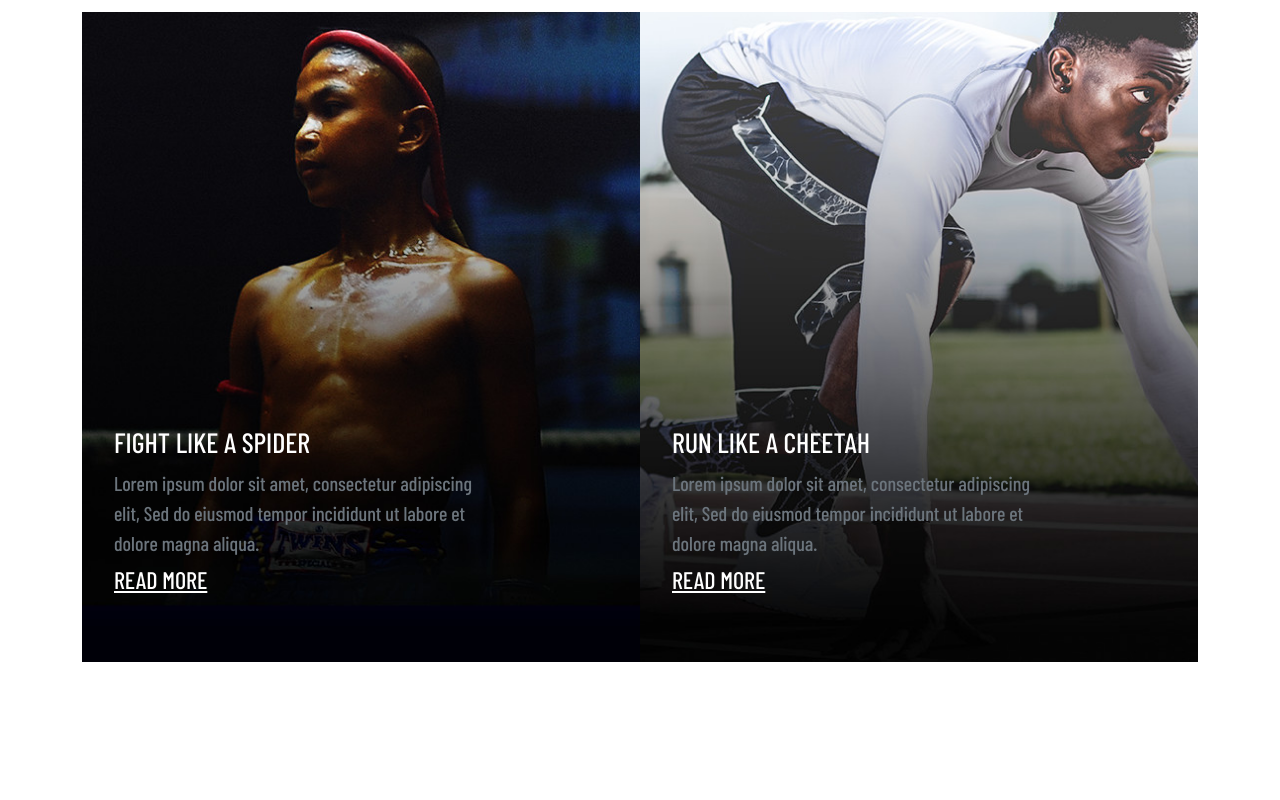
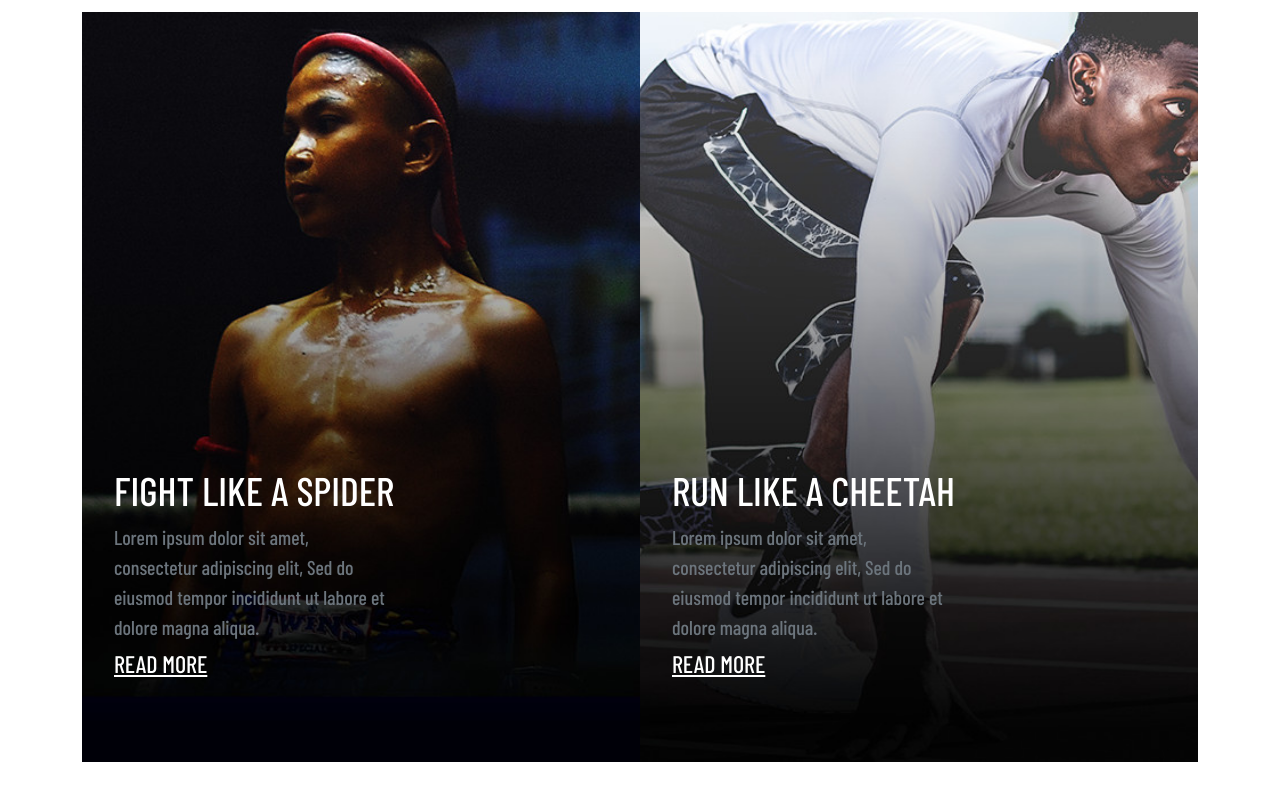
Before and after one commit to JohannesHa98/webshop, a Next.js app: page / in a window 1280 px wide. Shown: the part 866-1666 px from the top of the page. Before the commit the page ends 1624 px from the top, so only its background shows below. Built offline with nearby package versions, Linux system fonts and the light colour scheme; no server answers.

Commit message:
Fix several responsiveness issues

```diff
--- a/src/app/globals.css
+++ b/src/app/globals.css
@@ -85,6 +85,22 @@ body {
   transition: background-color 0.3s, border-color 0.3s, color 0.3s;
 }
 
+@media (max-width: 767px) {
+  .custom-slide-1 {
+    background-image: url("/images/slide1-small.jpg");
+  }
+  .carousel-content {
+    top: 77%;
+    left: 23.2%;
+  }
+  .button-group .btn-primary,
+  .button-group .btn-outline-primary {
+    width: 20vw;
+    height: 6vw;
+    font-size: 2vw;
+  }
+}
+
 .button-group .btn-primary {
   background-color: white;
   border: 2px solid white;
@@ -158,3 +174,13 @@ body {
   height: 84%;
   object-fit: cover;
 }
+
+.banner-description{
+  width: 55%;
+}
+
+@media (max-width: 1199px) {
+  .banner-description{
+    width: 75%;
+  }
+}
--- a/src/app/page.js
+++ b/src/app/page.js
@@ -98,7 +98,7 @@ export default function Home() {
       }
       setLastScrollY(window.scrollY);
 
-      if (window.scrollY <= 200) {
+      if (window.scrollY <= 100) {
         setBgColor("rgba(0, 0, 0, 0)");
       } else {
         setBgColor("black");
@@ -299,17 +299,17 @@ export default function Home() {
                 className="banner-box d-flex align-items-end text-white p-3"
                 style={{
                   backgroundImage: 'url("/images/muay.jpg")',
-                  height: "650px",
+                  height: "750px",
                   backgroundSize: "cover",
                   backgroundPosition: "center",
                   backgroundRepeat: "no-repeat",
                 }}
               >
-                <div className="banner-text ps-3 pb-5">
-                  <h3 className="banner-title fs-3 position-relative">
+                <div className="banner-text ps-3 pb-5 mb-3">
+                  <h3 className="banner-title fs-1 position-relative">
                     FIGHT LIKE A SPIDER
                   </h3>
-                  <p className="banner-description fs-5 w-75 text-secondary mb-1">
+                  <p className="banner-description fs-5 text-secondary mb-1">
                     Lorem ipsum dolor sit amet, consectetur adipiscing elit, Sed
                     do eiusmod tempor incididunt ut labore et dolore magna
                     aliqua.
@@ -328,17 +328,17 @@ export default function Home() {
                 className="banner-box-2 d-flex align-items-end text-white p-3"
                 style={{
                   backgroundImage: 'url("/images/sprint.jpg")',
-                  height: "650px",
+                  height: "750px",
                   backgroundSize: "cover",
                   backgroundPosition: "center",
                   backgroundRepeat: "no-repeat",
                 }}
               >
-                <div className="banner-text ps-3 pb-5">
-                  <h3 className="banner-title fs-3 position-relative">
+                <div className="banner-text ps-3 pb-5 mb-3">
+                  <h3 className="banner-title fs-1 position-relative">
                     RUN LIKE A CHEETAH
                   </h3>
-                  <p className="banner-description fs-5 w-75 text-secondary mb-1">
+                  <p className="banner-description fs-5 text-secondary mb-1">
                     Lorem ipsum dolor sit amet, consectetur adipiscing elit, Sed
                     do eiusmod tempor incididunt ut labore et dolore magna
                     aliqua.
```
Also changed, not shown: public/images/slide1-small.jpg (added).
